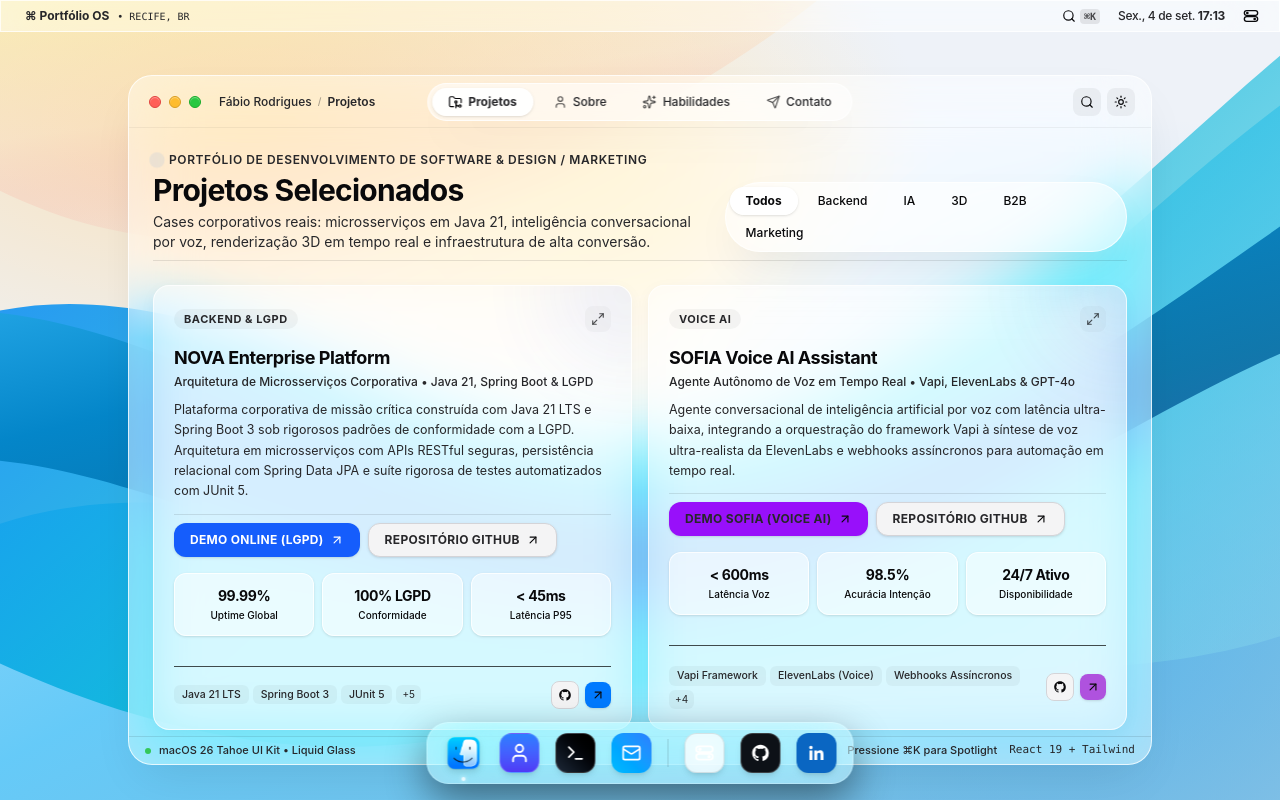
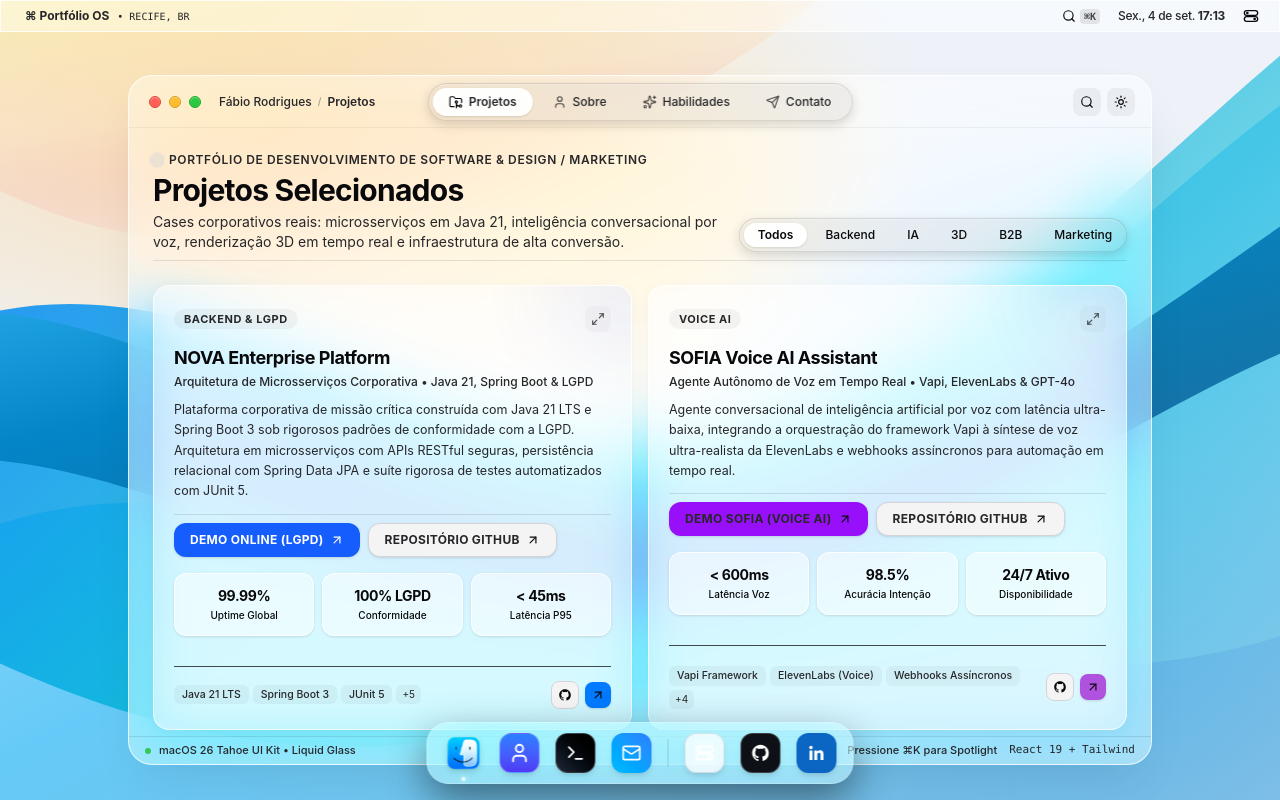
Before and after one commit to fabiorodrigues-tech-dev/portfolio-liquid-glass-experience, a React (Vite) app: page / in a window 1280 px wide. Built offline with nearby package versions, Linux system fonts and the light colour scheme; a web font is replaced by a local one.

Commit message:
feat(navigation): apply authentic Liquid Glass effect to SegmentedControl and project filter capsules with flex-nowrap

```diff
--- a/src/components/SegmentedControl.tsx
+++ b/src/components/SegmentedControl.tsx
@@ -23,7 +23,7 @@ const TABS: TabOption[] = [
 export const SegmentedControl: React.FC<SegmentedControlProps> = ({ activeTab, onChange }) => {
   return (
     <div
-      className="apple-liquid-glass rounded-full p-1 flex items-center gap-1 select-none"
+      className="backdrop-blur-2xl backdrop-saturate-180 bg-black/5 dark:bg-white/[0.07] border border-black/10 dark:border-white/15 shadow-[inset_0_1px_1px_rgba(255,255,255,0.2),0_4px_12px_rgba(0,0,0,0.15)] rounded-full p-1 flex items-center gap-1 transition-all select-none"
       role="tablist"
       aria-label="Navegação de seções"
     >
@@ -37,10 +37,10 @@ export const SegmentedControl: React.FC<SegmentedControlProps> = ({ activeTab, o
             role="tab"
             aria-selected={isActive}
             onClick={() => onChange(tab.id)}
-            className={`relative flex items-center space-x-1 sm:space-x-1.5 px-2.5 sm:px-4 py-1 sm:py-1.5 text-xs rounded-full cursor-pointer outline-none transition-all duration-300 ease-out ${
+            className={`relative flex items-center space-x-1 sm:space-x-1.5 cursor-pointer outline-none ${
               isActive
-                ? 'bg-white/95 text-zinc-950 dark:bg-white/20 dark:text-white font-bold shadow-sm'
-                : 'text-zinc-600 hover:text-zinc-950 dark:text-white/60 dark:hover:text-white font-medium'
+                ? 'bg-white/95 text-zinc-950 dark:bg-white/20 dark:text-white backdrop-blur-md shadow-sm rounded-full px-4 py-1.5 font-semibold text-xs transition-all'
+                : 'text-zinc-600 hover:text-zinc-950 dark:text-white/60 dark:hover:text-white rounded-full px-2.5 sm:px-4 py-1 sm:py-1.5 font-medium text-xs transition-colors'
             }`}
           >
             <IconComponent className={`w-3.5 h-3.5 ${isActive ? 'text-current' : 'opacity-70'}`} />
--- a/src/components/tabs/ProjectsTab.tsx
+++ b/src/components/tabs/ProjectsTab.tsx
@@ -39,7 +39,7 @@ export const ProjectsTab: React.FC<ProjectsTabProps> = ({ onSelectProject, theme
         </div>
 
         {/* Filter Controls */}
-        <div className="apple-liquid-glass rounded-full p-1 flex flex-wrap gap-1 self-start md:self-auto select-none">
+        <div className="backdrop-blur-2xl backdrop-saturate-180 bg-black/5 dark:bg-white/[0.07] border border-black/10 dark:border-white/15 shadow-[inset_0_1px_1px_rgba(255,255,255,0.2),0_4px_12px_rgba(0,0,0,0.15)] rounded-full p-1 flex items-center gap-1 overflow-x-auto no-scrollbar transition-all flex-nowrap whitespace-nowrap self-start md:self-auto select-none">
           {(
             [
               { id: 'todos', label: 'Todos' },
@@ -56,10 +56,10 @@ export const ProjectsTab: React.FC<ProjectsTabProps> = ({ onSelectProject, theme
                 key={item.id}
                 type="button"
                 onClick={() => setFilter(item.id as FilterCategory)}
-                className={`relative px-4 py-1.5 text-xs rounded-full cursor-pointer outline-none transition-all duration-300 ease-out ${
+                className={`relative rounded-full cursor-pointer outline-none transition-all duration-300 ease-out shrink-0 ${
                   isActive
-                    ? 'bg-white/95 text-zinc-950 dark:bg-white/20 dark:text-white font-bold shadow-sm'
-                    : 'text-zinc-600 hover:text-zinc-950 dark:text-white/60 dark:hover:text-white font-medium'
+                    ? 'bg-white/95 text-zinc-950 dark:bg-white/20 dark:text-white backdrop-blur-md shadow-sm px-3.5 py-1 text-xs font-semibold transition-all'
+                    : 'text-zinc-600 dark:text-zinc-400 hover:text-zinc-950 dark:hover:text-white px-3.5 py-1 text-xs font-medium transition-colors'
                 }`}
               >
                 {item.label}
```
